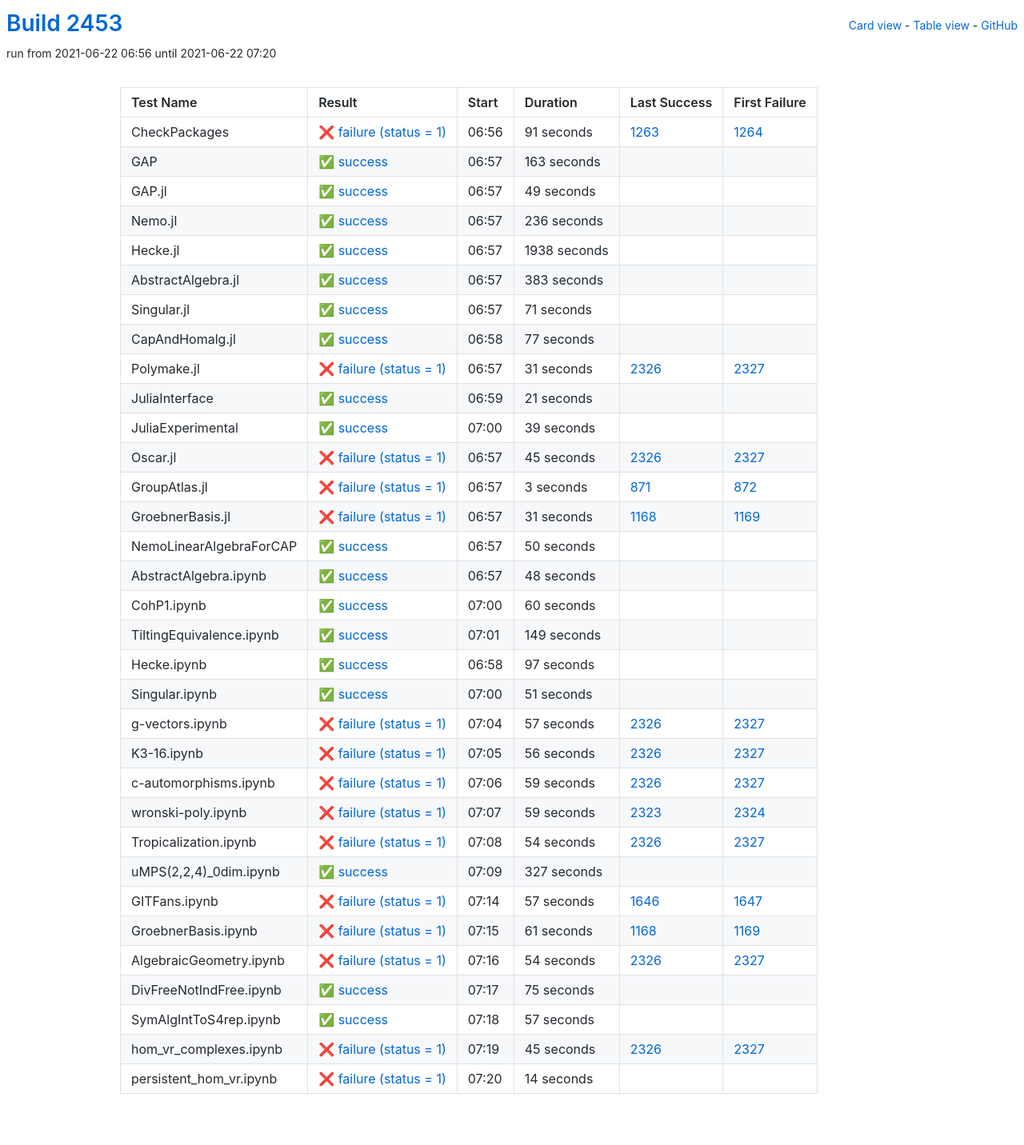
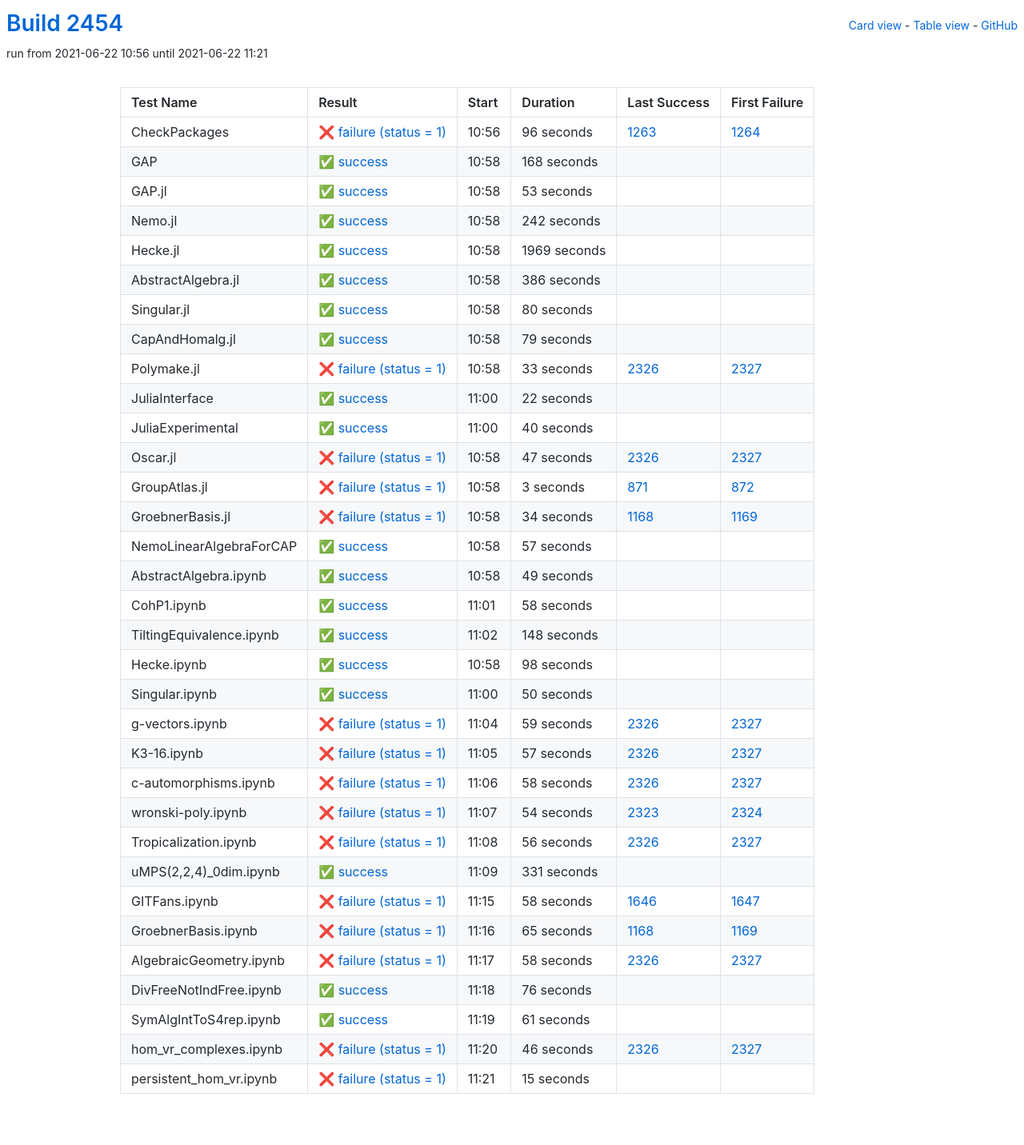
Before and after one commit to oscar-system/oscar-ci-status-stable, a Jekyll site: the page built from table.html, in a window 1280 px wide. Shown: the whole page at 80% size. Built offline with Jekyll 4.4.1, drawn with Linux system fonts in a browser that asks for light colours.

Commit message:
Build #2454

```diff
--- a/_data/ci.yml
+++ b/_data/ci.yml
@@ -1,6 +1,6 @@
 ---
-build: 2453
-build_url: https://oscarci.mathematik.uni-kl.de/job/oscar-stable/2453/
+build: 2454
+build_url: https://oscarci.mathematik.uni-kl.de/job/oscar-stable/2454/
 job: oscar-stable
 organization: oscar-system
 repo: oscar-ci-status-stable
@@ -8,152 +8,152 @@ repourl: https://github.com/oscar-system/oscar-ci-status-stable
 tests:
 - name: CheckPackages
   id: checkpackages
-  log: https://oscarci.mathematik.uni-kl.de/job/oscar-stable/2453/artifact/logs/build-2453/CheckPackages.log
-  start: 2021-06-22 06:56
+  log: https://oscarci.mathematik.uni-kl.de/job/oscar-stable/2454/artifact/logs/build-2454/CheckPackages.log
+  start: 2021-06-22 10:56
   success: false
   exitcode: 1
   status: failure
-  duration: 91
+  duration: 96
   last_success: 1263
   last_success_url: https://oscarci.mathematik.uni-kl.de/job/oscar-stable/1263/
   first_failure: 1264
   first_failure_url: https://oscarci.mathematik.uni-kl.de/job/oscar-stable/1264/
 - name: GAP
   id: gap
-  log: https://oscarci.mathematik.uni-kl.de/job/oscar-stable/2453/artifact/logs/build-2453/GAP.log
-  start: 2021-06-22 06:57
+  log: https://oscarci.mathematik.uni-kl.de/job/oscar-stable/2454/artifact/logs/build-2454/GAP.log
+  start: 2021-06-22 10:58
   success: true
   exitcode: 0
   status: success
-  duration: 163
+  duration: 168
   last_success: false
   last_success_url:
   first_failure: false
   first_failure_url:
 - name: GAP.jl
   id: gap-jl
-  log: https://oscarci.mathematik.uni-kl.de/job/oscar-stable/2453/artifact/logs/build-2453/GAP.jl.log
-  start: 2021-06-22 06:57
+  log: https://oscarci.mathematik.uni-kl.de/job/oscar-stable/2454/artifact/logs/build-2454/GAP.jl.log
+  start: 2021-06-22 10:58
   success: true
   exitcode: 0
   status: success
-  duration: 49
+  duration: 53
   last_success: false
   last_success_url:
   first_failure: false
   first_failure_url:
 - name: Nemo.jl
   id: nemo-jl
-  log: https://oscarci.mathematik.uni-kl.de/job/oscar-stable/2453/artifact/logs/build-2453/Nemo.jl.log
-  start: 2021-06-22 06:57
+  log: https://oscarci.mathematik.uni-kl.de/job/oscar-stable/2454/artifact/logs/build-2454/Nemo.jl.log
+  start: 2021-06-22 10:58
   success: true
   exitcode: 0
   status: success
-  duration: 236
+  duration: 242
   last_success: false
   last_success_url:
   first_failure: false
   first_failure_url:
 - name: Hecke.jl
   id: hecke-jl
-  log: https://oscarci.mathematik.uni-kl.de/job/oscar-stable/2453/artifact/logs/build-2453/Hecke.jl.log
-  start: 2021-06-22 06:57
+  log: https://oscarci.mathematik.uni-kl.de/job/oscar-stable/2454/artifact/logs/build-2454/Hecke.jl.log
+  start: 2021-06-22 10:58
   success: true
   exitcode: 0
   status: success
-  duration: 1938
+  duration: 1969
   last_success: false
   last_success_url:
   first_failure: false
   first_failure_url:
 - name: AbstractAlgebra.jl
   id: abstractalgebra-jl
-  log: https://oscarci.mathematik.uni-kl.de/job/oscar-stable/2453/artifact/logs/build-2453/AbstractAlgebra.jl.log
-  start: 2021-06-22 06:57
+  log: https://oscarci.mathematik.uni-kl.de/job/oscar-stable/2454/artifact/logs/build-2454/AbstractAlgebra.jl.log
+  start: 2021-06-22 10:58
   success: true
   exitcode: 0
   status: success
-  duration: 383
+  duration: 386
   last_success: false
   last_success_url:
   first_failure: false
   first_failure_url:
 - name: Singular.jl
   id: singular-jl
-  log: https://oscarci.mathematik.uni-kl.de/job/oscar-stable/2453/artifact/logs/build-2453/Singular.jl.log
-  start: 2021-06-22 06:57
+  log: https://oscarci.mathematik.uni-kl.de/job/oscar-stable/2454/artifact/logs/build-2454/Singular.jl.log
+  start: 2021-06-22 10:58
   success: true
   exitcode: 0
   status: success
-  duration: 71
+  duration: 80
   last_success: false
   last_success_url:
   first_failure: false
   first_failure_url:
 - name: CapAndHomalg.jl
   id: capandhomalg-jl
-  log: https://oscarci.mathematik.uni-kl.de/job/oscar-stable/2453/artifact/logs/build-2453/CapAndHomalg.jl.log
-  start: 2021-06-22 06:58
+  log: https://oscarci.mathematik.uni-kl.de/job/oscar-stable/2454/artifact/logs/build-2454/CapAndHomalg.jl.log
+  start: 2021-06-22 10:58
   success: true
   exitcode: 0
   status: success
-  duration: 77
+  duration: 79
   last_success: false
   last_success_url:
   first_failure: false
   first_failure_url:
 - name: Polymake.jl
   id: polymake-jl
-  log: https://oscarci.mathematik.uni-kl.de/job/oscar-stable/2453/artifact/logs/build-2453/Polymake.jl.log
-  start: 2021-06-22 06:57
+  log: https://oscarci.mathematik.uni-kl.de/job/oscar-stable/2454/artifact/logs/build-2454/Polymake.jl.log
+  start: 2021-06-22 10:58
   success: false
   exitcode: 1
   status: failure
-  duration: 31
+  duration: 33
   last_success: 2326
   last_success_url: https://oscarci.mathematik.uni-kl.de/job/oscar-stable/2326/
   first_failure: 2327
   first_failure_url: https://oscarci.mathematik.uni-kl.de/job/oscar-stable/2327/
 - name: JuliaInterface
   id: juliainterface
-  log: https://oscarci.mathematik.uni-kl.de/job/oscar-stable/2453/artifact/logs/build-2453/JuliaInterface.log
-  start: 2021-06-22 06:59
+  log: https://oscarci.mathematik.uni-kl.de/job/oscar-stable/2454/artifact/logs/build-2454/JuliaInterface.log
+  start: 2021-06-22 11:00
   success: true
   exitcode: 0
   status: success
-  duration: 21
+  duration: 22
   last_success: false
   last_success_url:
   first_failure: false
   first_failure_url:
 - name: JuliaExperimental
   id: juliaexperimental
-  log: https://oscarci.mathematik.uni-kl.de/job/oscar-stable/2453/artifact/logs/build-2453/JuliaExperimental.log
-  start: 2021-06-22 07:00
+  log: https://oscarci.mathematik.uni-kl.de/job/oscar-stable/2454/artifact/logs/build-2454/JuliaExperimental.log
+  start: 2021-06-22 11:00
   success: true
   exitcode: 0
   status: success
-  duration: 39
+  duration: 40
   last_success: false
   last_success_url:
   first_failure: false
   first_failure_url:
 - name: Oscar.jl
   id: oscar-jl
-  log: https://oscarci.mathematik.uni-kl.de/job/oscar-stable/2453/artifact/logs/build-2453/Oscar.jl.log
-  start: 2021-06-22 06:57
+  log: https://oscarci.mathematik.uni-kl.de/job/oscar-stable/2454/artifact/logs/build-2454/Oscar.jl.log
+  start: 2021-06-22 10:58
   success: false
   exitcode: 1
   status: failure
-  duration: 45
+  duration: 47
   last_success: 2326
   last_success_url: https://oscarci.mathematik.uni-kl.de/job/oscar-stable/2326/
   first_failure: 2327
   first_failure_url: https://oscarci.mathematik.uni-kl.de/job/oscar-stable/2327/
 - name: GroupAtlas.jl
   id: groupatlas-jl
-  log: https://oscarci.mathematik.uni-kl.de/job/oscar-stable/2453/artifact/logs/build-2453/GroupAtlas.jl.log
-  start: 2021-06-22 06:57
+  log: https://oscarci.mathematik.uni-kl.de/job/oscar-stable/2454/artifact/logs/build-2454/GroupAtlas.jl.log
+  start: 2021-06-22 10:58
   success: false
   exitcode: 1
   status: failure
@@ -164,20 +164,80 @@ tests:
   first_failure_url: https://oscarci.mathematik.uni-kl.de/job/oscar-stable/872/
 - name: GroebnerBasis.jl
   id: groebnerbasis-jl
-  log: https://oscarci.mathematik.uni-kl.de/job/oscar-stable/2453/artifact/logs/build-2453/GroebnerBasis.jl.log
-  start: 2021-06-22 06:57
+  log: https://oscarci.mathematik.uni-kl.de/job/oscar-stable/2454/artifact/logs/build-2454/GroebnerBasis.jl.log
+  start: 2021-06-22 10:58
   success: false
   exitcode: 1
   status: failure
-  duration: 31
+  duration: 34
   last_success: 1168
   last_success_url: https://oscarci.mathematik.uni-kl.de/job/oscar-stable/1168/
   first_failure: 1169
   first_failure_url: https://oscarci.mathematik.uni-kl.de/job/oscar-stable/1169/
 - name: NemoLinearAlgebraForCAP
   id: nemolinearalgebraforcap
-  log: https://oscarci.mathematik.uni-kl.de/job/oscar-stable/2453/artifact/logs/build-2453/NemoLinearAlgebraForCAP.log
-  start: 2021-06-22 06:57
+  log: https://oscarci.mathematik.uni-kl.de/job/oscar-stable/2454/artifact/logs/build-2454/NemoLinearAlgebraForCAP.log
+  start: 2021-06-22 10:58
+  success: true
+  exitcode: 0
+  status: success
+  duration: 57
+  last_success: false
+  last_success_url:
+  first_failure: false
+  first_failure_url:
+- name: AbstractAlgebra.ipynb
+  id: abstractalgebra-ipynb
+  log: https://oscarci.mathematik.uni-kl.de/job/oscar-stable/2454/artifact/logs/build-2454/AbstractAlgebra.ipynb.log
+  start: 2021-06-22 10:58
+  success: true
+  exitcode: 0
+  status: success
+  duration: 49
+  last_success: false
+  last_success_url:
+  first_failure: false
+  first_failure_url:
+- name: CohP1.ipynb
+  id: cohp1-ipynb
+  log: https://oscarci.mathematik.uni-kl.de/job/oscar-stable/2454/artifact/logs/build-2454/CohP1.ipynb.log
+  start: 2021-06-22 11:01
+  success: true
+  exitcode: 0
+  status: success
+  duration: 58
+  last_success: false
+  last_success_url:
+  first_failure: false
+  first_failure_url:
+- name: TiltingEquivalence.ipynb
+  id: tiltingequivalence-ipynb
+  log: https://oscarci.mathematik.uni-kl.de/job/oscar-stable/2454/artifact/logs/build-2454/TiltingEquivalence.ipynb.log
+  start: 2021-06-22 11:02
+  success: true
+  exitcode: 0
+  status: success
+  duration: 148
+  last_success: false
+  last_success_url:
+  first_failure: false
+  first_failure_url:
+- name: Hecke.ipynb
+  id: hecke-ipynb
+  log: https://oscarci.mathematik.uni-kl.de/job/oscar-stable/2454/artifact/logs/build-2454/Hecke.ipynb.log
+  start: 2021-06-22 10:58
+  success: true
+  exitcode: 0
+  status: success
+  duration: 98
+  last_success: false
+  last_success_url:
+  first_failure: false
+  first_failure_url:
+- name: Singular.ipynb
+  id: singular-ipynb
+  log: https://oscarci.mathematik.uni-kl.de/job/oscar-stable/2454/artifact/logs/build-2454/Singular.ipynb.log
+  start: 2021-06-22 11:00
   success: true
   exitcode: 0
   status: success
@@ -186,70 +246,22 @@ tests:
   last_success_url:
   first_failure: false
   first_failure_url:
-- name: AbstractAlgebra.ipynb
-  id: abstractalgebra-ipynb
-  log: https://oscarci.mathematik.uni-kl.de/job/oscar-stable/2453/artifact/logs/build-2453/AbstractAlgebra.ipynb.log
-  start: 2021-06-22 06:57
-  success: true
-  exitcode: 0
-  status: success
-  duration: 48
-  last_success: false
-  last_success_url:
-  first_failure: false
-  first_failure_url:
-- name: CohP1.ipynb
-  id: cohp1-ipynb
-  log: https://oscarci.mathematik.uni-kl.de/job/oscar-stable/2453/artifact/logs/build-2453/CohP1.ipynb.log
-  start: 2021-06-22 07:00
-  success: true
-  exitcode: 0
-  status: success
-  duration: 60
-  last_success: false
-  last_success_url:
-  first_failure: false
-  first_failure_url:
-- name: TiltingEquivalence.ipynb
-  id: tiltingequivalence-ipynb
-  log: https://oscarci.mathematik.uni-kl.de/job/oscar-stable/2453/artifact/logs/build-2453/TiltingEquivalence.ipynb.log
-  start: 2021-06-22 07:01
-  success: true
-  exitcode: 0
-  status: success
-  duration: 149
-  last_success: false
-  last_success_url:
-  first_failure: false
-  first_failure_url:
-- name: Hecke.ipynb
-  id: hecke-ipynb
-  log: https://oscarci.mathematik.uni-kl.de/job/oscar-stable/2453/artifact/logs/build-2453/Hecke.ipynb.log
-  start: 2021-06-22 06:58
-  success: true
-  exitcode: 0
-  status: success
-  duration: 97
-  last_success: false
-  last_success_url:
-  first_failure: false
-  first_failure_url:
-- name: Singular.ipynb
-  id: singular-ipynb
-  log: https://oscarci.mathematik.uni-kl.de/job/oscar-stable/2453/artifact/logs/build-2453/Singular.ipynb.log
-  start: 2021-06-22 07:00
-  success: true
-  exitcode: 0
-  status: success
-  duration: 51
-  last_success: false
-  last_success_url:
-  first_failure: false
-  first_failure_url:
 - name: g-vectors.ipynb
   id: g-vectors-ipynb
-  log: https://oscarci.mathematik.uni-kl.de/job/oscar-stable/2453/artifact/logs/build-2453/g-vectors.ipynb.log
-  start: 2021-06-22 07:04
+  log: https://oscarci.mathematik.uni-kl.de/job/oscar-stable/2454/artifact/logs/build-2454/g-vectors.ipynb.log
+  start: 2021-06-22 11:04
+  success: false
+  exitcode: 1
+  status: failure
+  duration: 59
+  last_success: 2326
+  last_success_url: https://oscarci.mathematik.uni-kl.de/job/oscar-stable/2326/
+  first_failure: 2327
+  first_failure_url: https://oscarci.mathematik.uni-kl.de/job/oscar-stable/2327/
+- name: K3-16.ipynb
+  id: k3-16-ipynb
+  log: https://oscarci.mathematik.uni-kl.de/job/oscar-stable/2454/artifact/logs/build-2454/K3-16.ipynb.log
+  start: 2021-06-22 11:05
   success: false
   exitcode: 1
   status: failure
@@ -258,10 +270,34 @@ tests:
   last_success_url: https://oscarci.mathematik.uni-kl.de/job/oscar-stable/2326/
   first_failure: 2327
   first_failure_url: https://oscarci.mathematik.uni-kl.de/job/oscar-stable/2327/
-- name: K3-16.ipynb
-  id: k3-16-ipynb
-  log: https://oscarci.mathematik.uni-kl.de/job/oscar-stable/2453/artifact/logs/build-2453/K3-16.ipynb.log
-  start: 2021-06-22 07:05
+- name: c-automorphisms.ipynb
+  id: c-automorphisms-ipynb
+  log: https://oscarci.mathematik.uni-kl.de/job/oscar-stable/2454/artifact/logs/build-2454/c-automorphisms.ipynb.log
+  start: 2021-06-22 11:06
+  success: false
+  exitcode: 1
+  status: failure
+  duration: 58
+  last_success: 2326
+  last_success_url: https://oscarci.mathematik.uni-kl.de/job/oscar-stable/2326/
+  first_failure: 2327
+  first_failure_url: https://oscarci.mathematik.uni-kl.de/job/oscar-stable/2327/
+- name: wronski-poly.ipynb
+  id: wronski-poly-ipynb
+  log: https://oscarci.mathematik.uni-kl.de/job/oscar-stable/2454/artifact/logs/build-2454/wronski-poly.ipynb.log
+  start: 2021-06-22 11:07
+  success: false
+  exitcode: 1
+  status: failure
+  duration: 54
+  last_success: 2323
+  last_success_url: https://oscarci.mathematik.uni-kl.de/job/oscar-stable/2323/
+  first_failure: 2324
+  first_failure_url: https://oscarci.mathematik.uni-kl.de/job/oscar-stable/2324/
+- name: Tropicalization.ipynb
+  id: tropicalization-ipynb
+  log: https://oscarci.mathematik.uni-kl.de/job/oscar-stable/2454/artifact/logs/build-2454/Tropicalization.ipynb.log
+  start: 2021-06-22 11:08
   success: false
   exitcode: 1
   status: failure
@@ -270,134 +306,98 @@ tests:
   last_success_url: https://oscarci.mathematik.uni-kl.de/job/oscar-stable/2326/
   first_failure: 2327
   first_failure_url: https://oscarci.mathematik.uni-kl.de/job/oscar-stable/2327/
-- name: c-automorphisms.ipynb
-  id: c-automorphisms-ipynb
-  log: https://oscarci.mathematik.uni-kl.de/job/oscar-stable/2453/artifact/logs/build-2453/c-automorphisms.ipynb.log
-  start: 2021-06-22 07:06
-  success: false
-  exitcode: 1
-  status: failure
-  duration: 59
-  last_success: 2326
-  last_success_url: https://oscarci.mathematik.uni-kl.de/job/oscar-stable/2326/
-  first_failure: 2327
-  first_failure_url: https://oscarci.mathematik.uni-kl.de/job/oscar-stable/2327/
-- name: wronski-poly.ipynb
-  id: wronski-poly-ipynb
-  log: https://oscarci.mathematik.uni-kl.de/job/oscar-stable/2453/artifact/logs/build-2453/wronski-poly.ipynb.log
-  start: 2021-06-22 07:07
-  success: false
-  exitcode: 1
-  status: failure
-  duration: 59
-  last_success: 2323
-  last_success_url: https://oscarci.mathematik.uni-kl.de/job/oscar-stable/2323/
-  first_failure: 2324
-  first_failure_url: https://oscarci.mathematik.uni-kl.de/job/oscar-stable/2324/
-- name: Tropicalization.ipynb
-  id: tropicalization-ipynb
-  log: https://oscarci.mathematik.uni-kl.de/job/oscar-stable/2453/artifact/logs/build-2453/Tropicalization.ipynb.log
-  start: 2021-06-22 07:08
-  success: false
-  exitcode: 1
-  status: failure
-  duration: 54
-  last_success: 2326
-  last_success_url: https://oscarci.mathematik.uni-kl.de/job/oscar-stable/2326/
-  first_failure: 2327
-  first_failure_url: https://oscarci.mathematik.uni-kl.de/job/oscar-stable/2327/
 - name: uMPS(2,2,4)_0dim.ipynb
   id: umps-2-2-4-0dim-ipynb
-  log: https://oscarci.mathematik.uni-kl.de/job/oscar-stable/2453/artifact/logs/build-2453/uMPS-2-2-4-_0dim.ipynb.log
-  start: 2021-06-22 07:09
+  log: https://oscarci.mathematik.uni-kl.de/job/oscar-stable/2454/artifact/logs/build-2454/uMPS-2-2-4-_0dim.ipynb.log
+  start: 2021-06-22 11:09
   success: true
   exitcode: 0
   status: success
-  duration: 327
+  duration: 331
   last_success: false
   last_success_url:
   first_failure: false
   first_failure_url:
 - name: GITFans.ipynb
   id: gitfans-ipynb
-  log: https://oscarci.mathematik.uni-kl.de/job/oscar-stable/2453/artifact/logs/build-2453/GITFans.ipynb.log
-  start: 2021-06-22 07:14
+  log: https://oscarci.mathematik.uni-kl.de/job/oscar-stable/2454/artifact/logs/build-2454/GITFans.ipynb.log
+  start: 2021-06-22 11:15
   success: false
   exitcode: 1
   status: failure
-  duration: 57
+  duration: 58
   last_success: 1646
   last_success_url: https://oscarci.mathematik.uni-kl.de/job/oscar-stable/1646/
   first_failure: 1647
   first_failure_url: https://oscarci.mathematik.uni-kl.de/job/oscar-stable/1647/
 - name: GroebnerBasis.ipynb
   id: groebnerbasis-ipynb
-  log: https://oscarci.mathematik.uni-kl.de/job/oscar-stable/2453/artifact/logs/build-2453/GroebnerBasis.ipynb.log
-  start: 2021-06-22 07:15
+  log: https://oscarci.mathematik.uni-kl.de/job/oscar-stable/2454/artifact/logs/build-2454/GroebnerBasis.ipynb.log
+  start: 2021-06-22 11:16
   success: false
   exitcode: 1
   status: failure
-  duration: 61
+  duration: 65
   last_success: 1168
   last_success_url: https://oscarci.mathematik.uni-kl.de/job/oscar-stable/1168/
   first_failure: 1169
   first_failure_url: https://oscarci.mathematik.uni-kl.de/job/oscar-stable/1169/
 - name: AlgebraicGeometry.ipynb
   id: algebraicgeometry-ipynb
-  log: https://oscarci.mathematik.uni-kl.de/job/oscar-stable/2453/artifact/logs/build-2453/AlgebraicGeometry.ipynb.log
-  start: 2021-06-22 07:16
+  log: https://oscarci.mathematik.uni-kl.de/job/oscar-stable/2454/artifact/logs/build-2454/AlgebraicGeometry.ipynb.log
+  start: 2021-06-22 11:17
   success: false
   exitcode: 1
   status: failure
-  duration: 54
+  duration: 58
   last_success: 2326
   last_success_url: https://oscarci.mathematik.uni-kl.de/job/oscar-stable/2326/
   first_failure: 2327
   first_failure_url: https://oscarci.mathematik.uni-kl.de/job/oscar-stable/2327/
 - name: DivFreeNotIndFree.ipynb
   id: divfreenotindfree-ipynb
-  log: https://oscarci.mathematik.uni-kl.de/job/oscar-stable/2453/artifact/logs/build-2453/DivFreeNotIndFree.ipynb.log
-  start: 2021-06-22 07:17
+  log: https://oscarci.mathematik.uni-kl.de/job/oscar-stable/2454/artifact/logs/build-2454/DivFreeNotIndFree.ipynb.log
+  start: 2021-06-22 11:18
   success: true
   exitcode: 0
   status: success
-  duration: 75
+  duration: 76
   last_success: false
   last_success_url:
   first_failure: false
   first_failure_url:
 - name: SymAlgIntToS4rep.ipynb
   id: symalginttos4rep-ipynb
-  log: https://oscarci.mathematik.uni-kl.de/job/oscar-stable/2453/artifact/logs/build-2453/SymAlgIntToS4rep.ipynb.log
-  start: 2021-06-22 07:18
+  log: https://oscarci.mathematik.uni-kl.de/job/oscar-stable/2454/artifact/logs/build-2454/SymAlgIntToS4rep.ipynb.log
+  start: 2021-06-22 11:19
   success: true
   exitcode: 0
   status: success
-  duration: 57
+  duration: 61
   last_success: false
   last_success_url:
   first_failure: false
   first_failure_url:
 - name: hom_vr_complexes.ipynb
   id: hom-vr-complexes-ipynb
-  log: https://oscarci.mathematik.uni-kl.de/job/oscar-stable/2453/artifact/logs/build-2453/hom_vr_complexes.ipynb.log
-  start: 2021-06-22 07:19
+  log: https://oscarci.mathematik.uni-kl.de/job/oscar-stable/2454/artifact/logs/build-2454/hom_vr_complexes.ipynb.log
+  start: 2021-06-22 11:20
   success: false
   exitcode: 1
   status: failure
-  duration: 45
+  duration: 46
   last_success: 2326
   last_success_url: https://oscarci.mathematik.uni-kl.de/job/oscar-stable/2326/
   first_failure: 2327
   first_failure_url: https://oscarci.mathematik.uni-kl.de/job/oscar-stable/2327/
 - name: persistent_hom_vr.ipynb
   id: persistent-hom-vr-ipynb
-  log: https://oscarci.mathematik.uni-kl.de/job/oscar-stable/2453/artifact/logs/build-2453/persistent_hom_vr.ipynb.log
-  start: 2021-06-22 07:20
+  log: https://oscarci.mathematik.uni-kl.de/job/oscar-stable/2454/artifact/logs/build-2454/persistent_hom_vr.ipynb.log
+  start: 2021-06-22 11:21
   success: false
   exitcode: 1
   status: failure
-  duration: 14
+  duration: 15
   last_success: false
   last_success_url:
   first_failure: false
```
Also changed, not shown: README.md.
